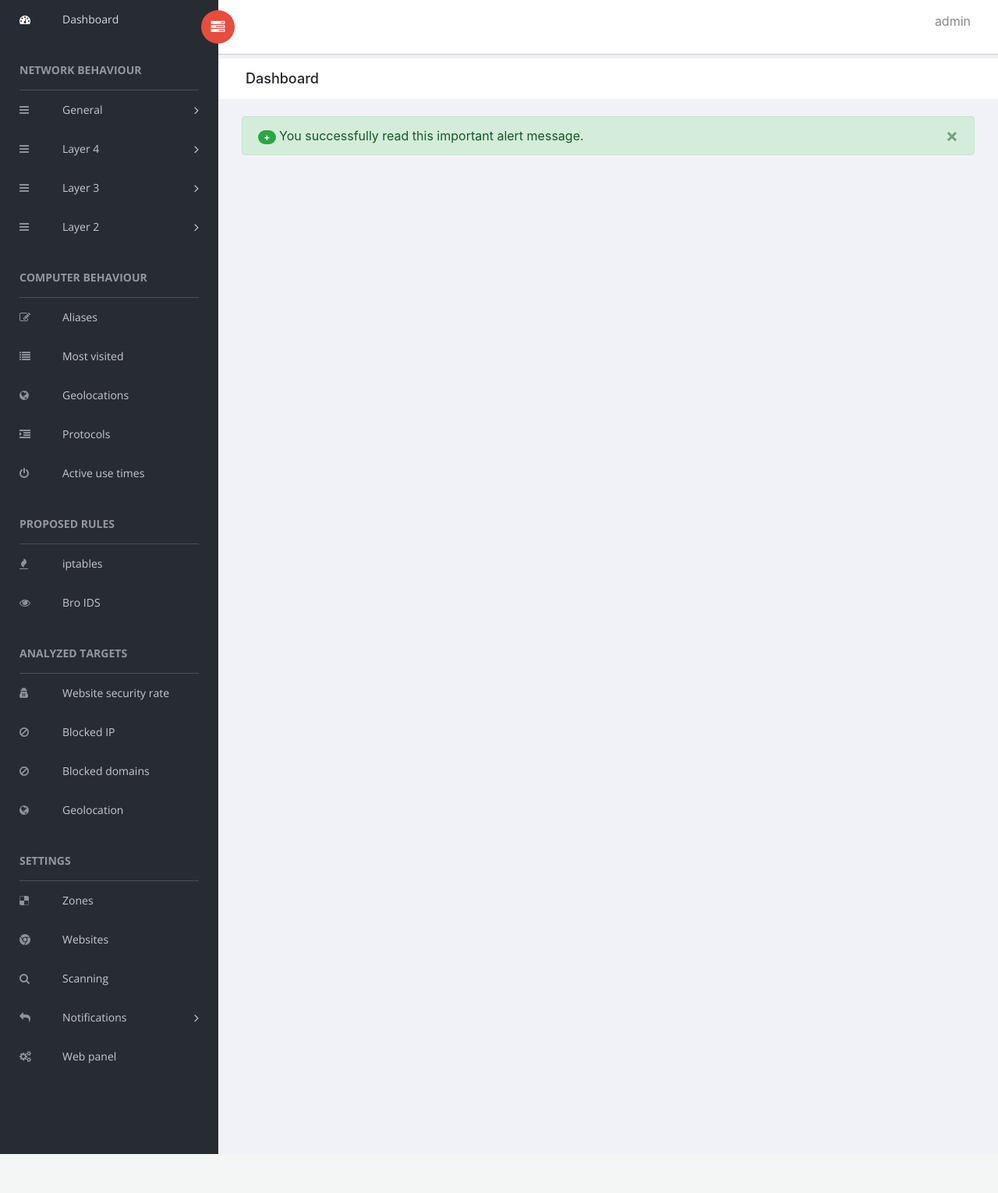
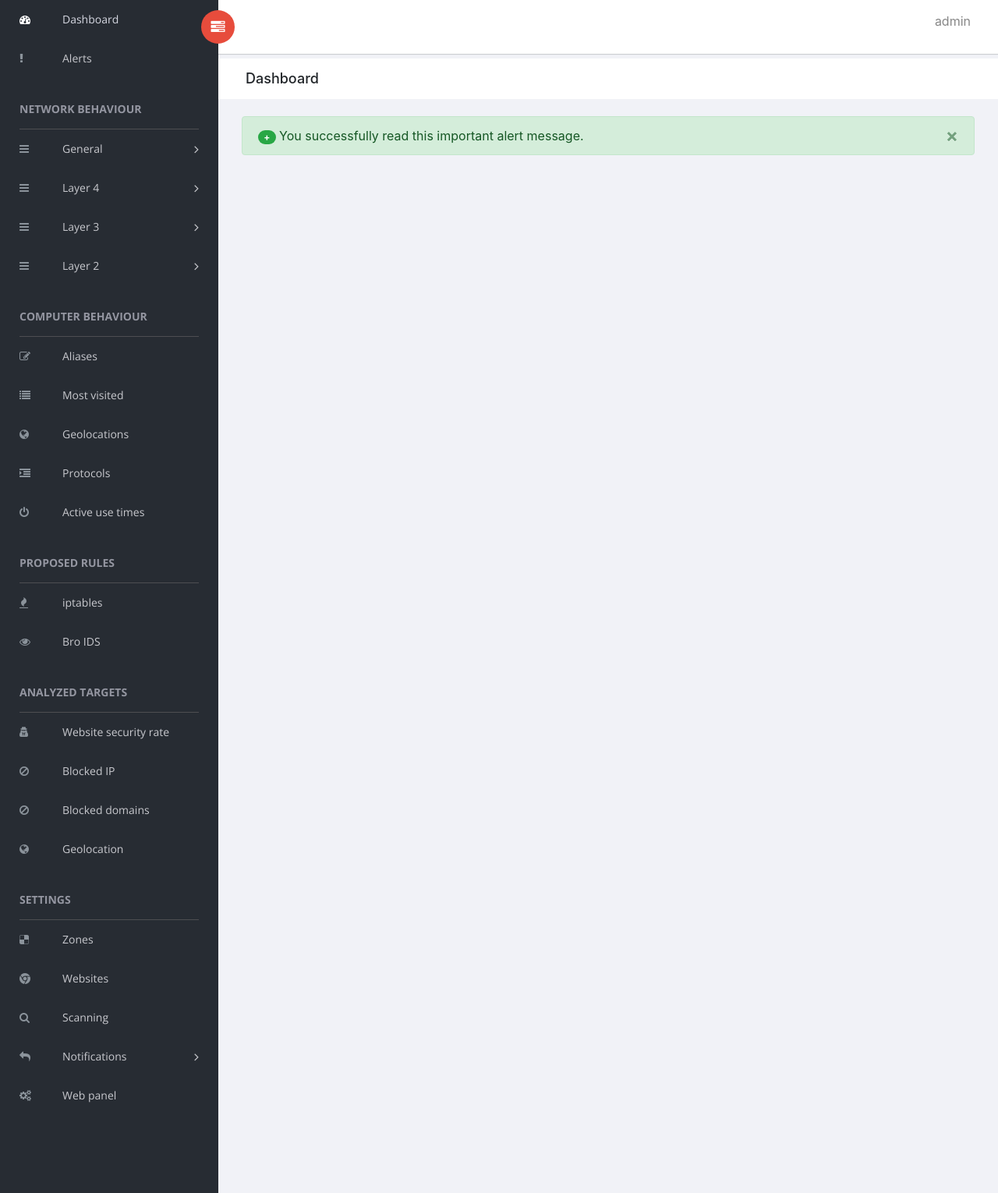
Before and after one commit to dgalus/msc, a Flask app: page / in a window 1280 px wide. Shown: the whole page at 78% size. Before the commit the page ends 1480 px from the top, so only its background shows below. Run offline with Flask 2, Linux system fonts and the light colour scheme; some libraries are stand-ins or nearby versions.

Commit message:
alerts -> menu

```diff
--- a/app/admin/app/templates/index/index.html
+++ b/app/admin/app/templates/index/index.html
@@ -29,7 +29,10 @@
             <div id="main-menu" class="main-menu collapse navbar-collapse" >
                 <ul class="nav navbar-nav">
                     <li class="active">
-                        <a href="index.html"> <i class="menu-icon fa fa-dashboard"></i>Dashboard </a>
+                        <a href="/"> <i class="menu-icon fa fa-dashboard"></i>Dashboard </a>
+                    </li>
+                    <li>
+                        <a href="/alerts"> <i class="menu-icon fa fa-exclamation"></i>Alerts </a>
                     </li>
                     <h3 class="menu-title">Network Behaviour</h3>
                     <li class="menu-item-has-children dropdown">
```
Also changed, not shown: app/admin/app/controllers/alerts.py (added), app/admin/app/controllers/analyzed_targets.py (added), app/admin/app/controllers/computer.py (added), app/admin/app/controllers/general.py (added), app/admin/app/controllers/layer2.py (added), app/admin/app/controllers/layer3.py (added), app/admin/app/controllers/layer4.py (added), app/admin/app/controllers/rules.py (added), app/admin/app/controllers/settings.py (added).
